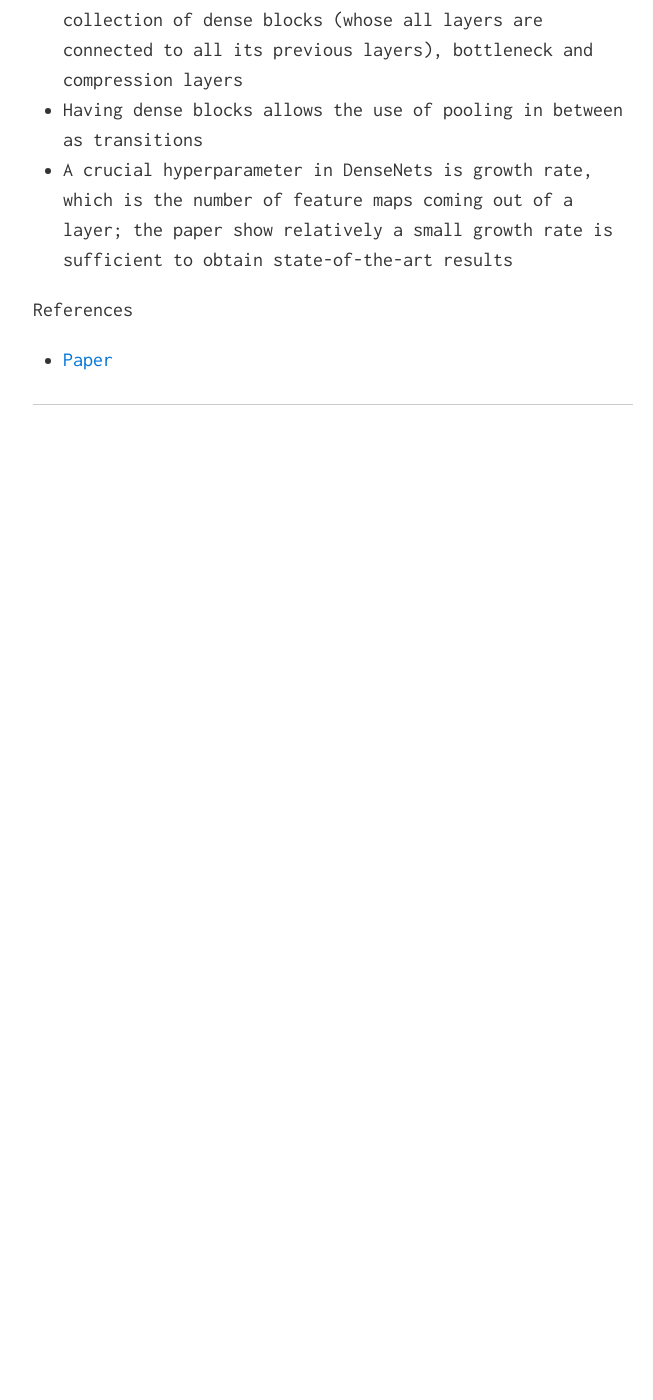
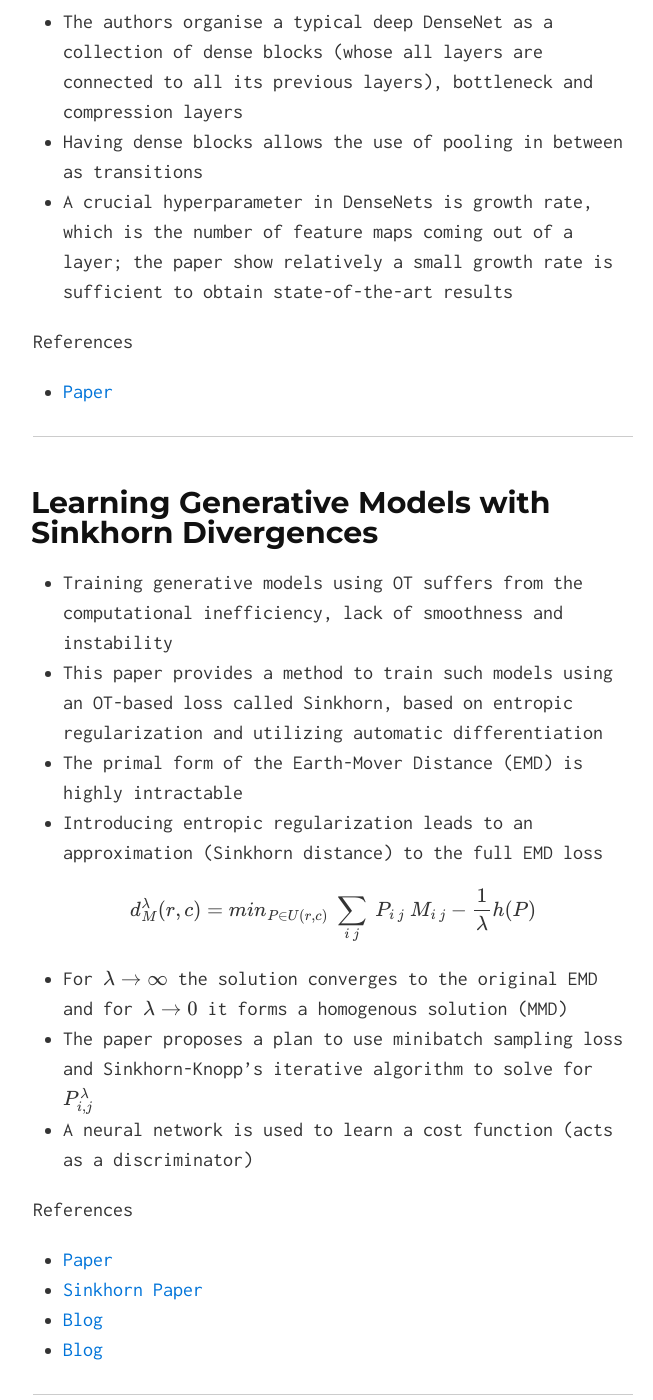
Before and after one commit to divyanshk/Papers-Blogs, a Jekyll site: the page built from index.md, in a window 1280 px wide and 1400 px high, scrolled down 4737 px. Shown: the whole window, without its empty margins (307-960 px from the left). Built offline with Jekyll 4.4.1, drawn with Linux system fonts in a browser that asks for light colours; formulas are drawn with MathJax 3; before the commit the page ends 5243 px from its top, so only the background shows below that; some of the changed text lies outside the part shown.

Commit message:
sinkhorn

```diff
--- a/index.md
+++ b/index.md
@@ -6,6 +6,7 @@ layout: default
 [Wasserstein GAN](#wgan)
 [Why and How of Nonnegative Matrix Factorization](#nmf)
 [DenseNet](#dense)
+[Learning Generative Models with Sinkhorn Divergences](#sinkhorn)
 
 ---
 
@@ -90,3 +91,25 @@ References
 * [Paper](https://arxiv.org/abs/1608.06993)
 
 ---
+
+## <a name="sinkhorn"></a>Learning Generative Models with Sinkhorn Divergences
+
+* Training generative models using OT suffers from the computational inefficiency, lack of smoothness and instability
+* This paper provides a method to train such models using an OT-based loss called Sinkhorn, based on entropic regularization and utilizing automatic differentiation
+* The primal form of the Earth-Mover Distance (EMD) is highly intractable
+* Introducing entropic regularization leads to an approximation (Sinkhorn distance) to the full EMD loss
+
+$$ d^{\lambda}_M(r,c) = min_{P\in U(r,c)}\ \sum_{i\,j}\ P_{i\,j} \ M_{i\,j} - \frac{1}{\lambda} h(P)$$
+
+* For $$\lambda \to \infty$$ the solution converges to the original EMD and for $$\lambda \to 0$$ it forms a homogenous solution (MMD)
+* The paper proposes a plan to use minibatch sampling loss and Sinkhorn-Knopp's iterative algorithm to solve for $$P^{\lambda}_{i,j}$$
+* A neural network is used to learn a cost function (acts as a discriminator)
+
+
+References
+* [Paper](http://proceedings.mlr.press/v84/genevay18a/genevay18a.pdf)
+* [Sinkhorn Paper](https://arxiv.org/pdf/1306.0895.pdf)
+* [Blog](https://michielstock.github.io/OptimalTransport/)
+* [Blog](https://regularize.wordpress.com/2015/09/17/calculating-transport-plans-with-sinkhorn-knopp/)
+
+---
```
